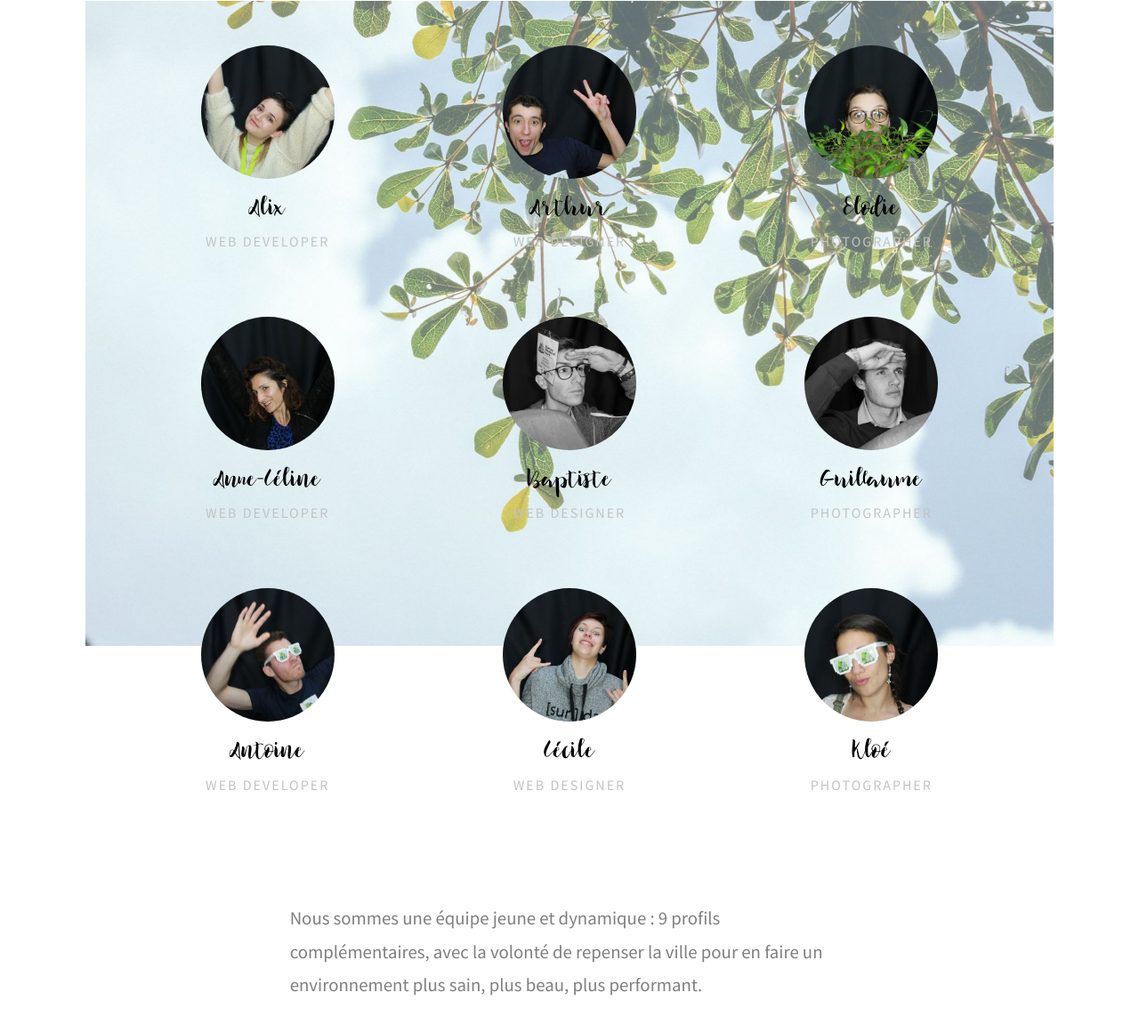
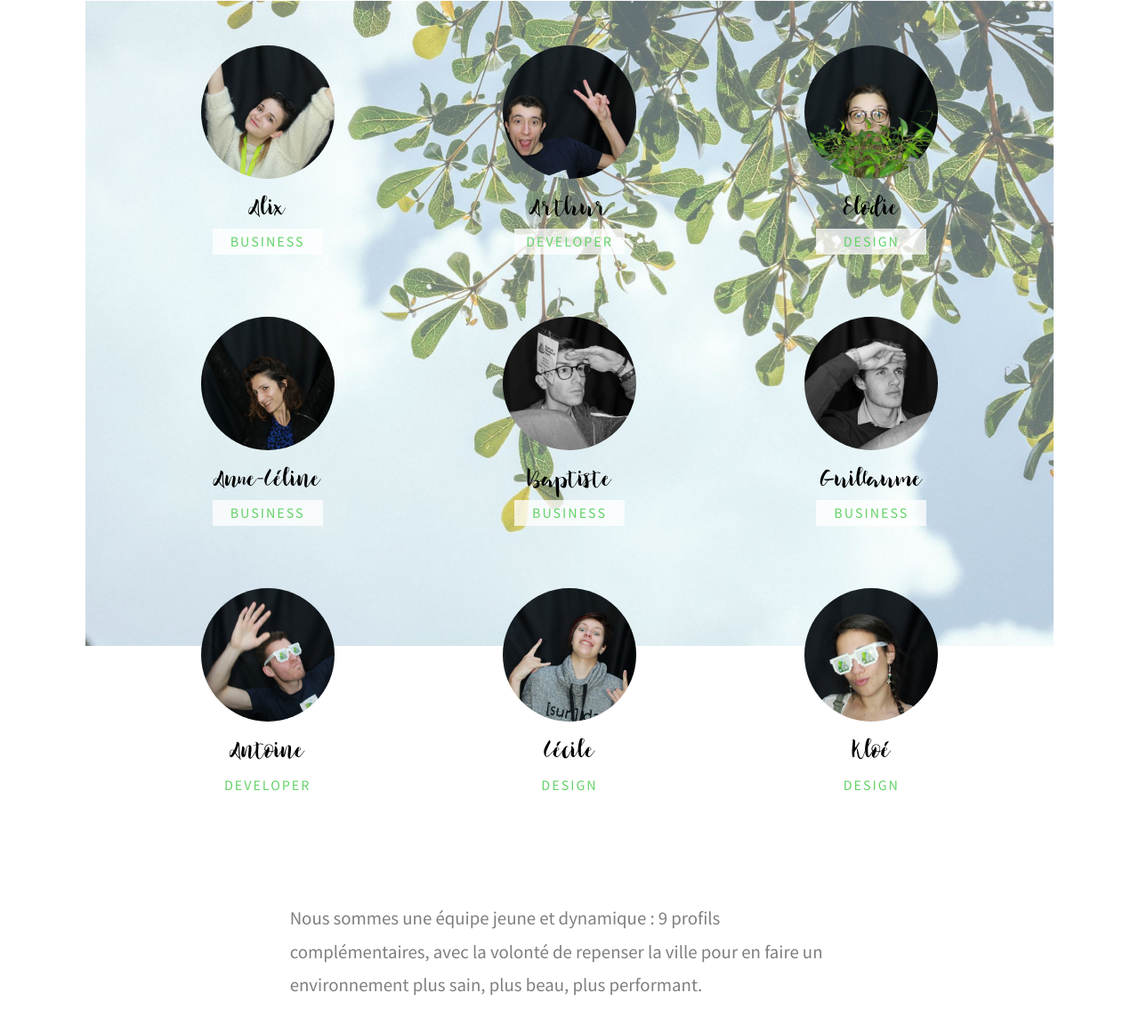
Before and after one commit to Arth-kun/crew, a plain HTML site: page index.html in a window 1280 px wide. Shown: the part 1906-3067 px from the top of the page at 89% size. Drawn offline with Linux system fonts and the light colour scheme; files whose address does not match are found by name.

Commit message:
last commit

```diff
--- a/css/green.css
+++ b/css/green.css
@@ -900,8 +900,10 @@ h2.green {
 }
 
 .person .position {
-	margin-bottom: 30px;
-	color: #c3c3c3;
+	margin: 0 auto 30px;
+	width: 40%;
+	background-color: rgba(255, 255, 255, 0.75);
+	color: #65d269;
 	text-transform: uppercase;
 	letter-spacing: 2px;
 }
--- a/index.html
+++ b/index.html
@@ -138,7 +138,7 @@
 							<div class="person">
 								<img src="images/alix1.jpg" class="img-responsive img-rounded" alt="Person">
 								<h3 class="name">Alix</h3>
-								<div class="position">Web Developer</div>
+								<div class="position">Business</div>
 							</div>
 						</div>
 
@@ -146,7 +146,7 @@
 							<div class="person">
 								<img src="images/arthur1.jpg" class="img-responsive img-rounded" alt="Person">
 								<h3 class="name">Arthur</h3>
-								<div class="position">Web Designer</div>
+								<div class="position">Developer</div>
 							</div>
 						</div>
 
@@ -154,7 +154,7 @@
 							<div class="person">
 								<img src="images/elodie1.jpg" class="img-responsive img-rounded" alt="Person">
 								<h3 class="name">Elodie</h3>
-								<div class="position">Photographer</div>
+								<div class="position">Design</div>
 							</div>
 						</div>
 
@@ -162,7 +162,7 @@
 							<div class="person">
 								<img src="images/anne-celine1.jpg" class="img-responsive img-rounded" alt="Person">
 								<h3 class="name">Anne-Céline</h3>
-								<div class="position">Web Developer</div>
+								<div class="position">Business</div>
 							</div>
 						</div>
 
@@ -170,7 +170,7 @@
 							<div class="person">
 								<img src="images/baptiste1.jpg" class="img-responsive img-rounded" alt="Person">
 								<h3 class="name">Baptiste</h3>
-								<div class="position">Web Designer</div>
+								<div class="position">Business</div>
 							</div>
 						</div>
 
@@ -178,7 +178,7 @@
 							<div class="person">
 								<img src="images/guillaume1.jpg" class="img-responsive img-rounded" alt="Person">
 								<h3 class="name">Guillaume</h3>
-								<div class="position">Photographer</div>
+								<div class="position">Business</div>
 							</div>
 						</div>
 
@@ -186,7 +186,7 @@
 							<div class="person">
 								<img src="images/antoine1.jpg" class="img-responsive img-rounded" alt="Person">
 								<h3 class="name">Antoine</h3>
-								<div class="position">Web Developer</div>
+								<div class="position">Developer</div>
 							</div>
 						</div>
 
@@ -194,7 +194,7 @@
 							<div class="person">
 								<img src="images/cecile1.jpg" class="img-responsive img-rounded" alt="Person">
 								<h3 class="name">Cécile</h3>
-								<div class="position">Web Designer</div>
+								<div class="position">Design</div>
 							</div>
 						</div>
 
@@ -202,7 +202,7 @@
 							<div class="person">
 								<img src="images/chloe1.jpg" class="img-responsive img-rounded" alt="Person">
 								<h3 class="name">Kloé</h3>
-								<div class="position">Photographer</div>
+								<div class="position">Design</div>
 							</div>
 						</div>
 					</div>
@@ -290,9 +290,7 @@
 				</div>
 				<div class="col-md-4 col-sm-6 col-xs-6 col-xxs-12 fh5co-service to-animate">
 					<div class="fh5co-desc">
-						=>
-						<h2 class="classic green text-center">=> <span>Production <br/> d'électricité</span> =></h2>
-						=>
+						<h2 class="classic green text-center">Production d'électricité</h2>
 					</div>
 				</div>
 				<div class="clearfix visible-sm-block visible-xs-block"></div>
```
